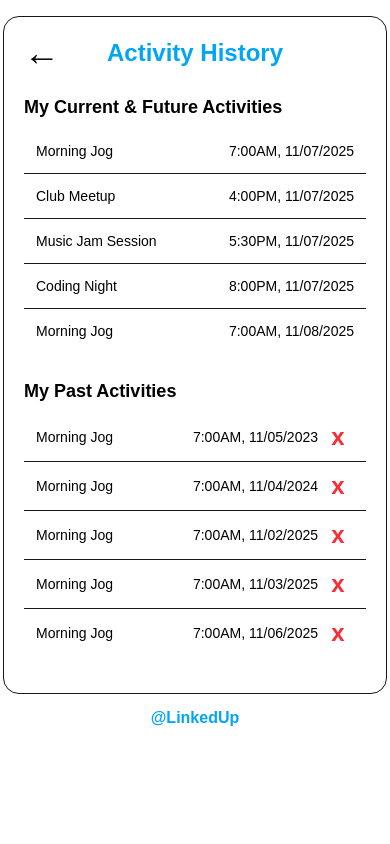
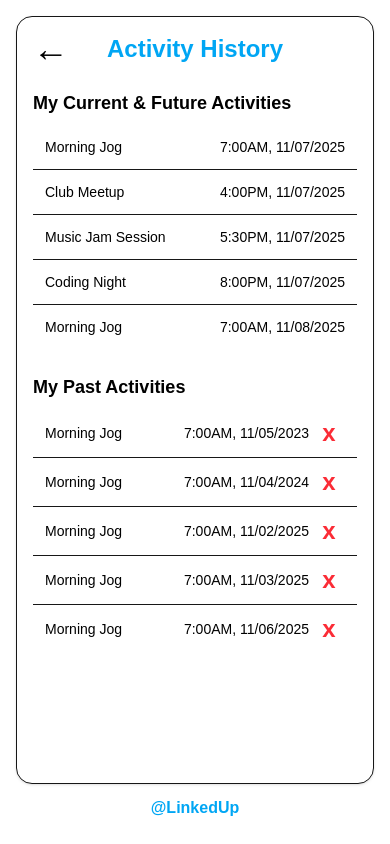
Before and after one commit to JianmingLinUMass/LinkedUp, a Next.js app in the folder linkedup/: page /activity-history in a window 390 px wide. Built offline with nearby package versions, Linux system fonts and the light colour scheme.

Commit message:
Fixed the problem where folding a table in Main page would cause the main panel to shrink, and added responsive design to the ActivityHistory page as well.

```diff
--- a/linkedup/app/activity-history/page.tsx
+++ b/linkedup/app/activity-history/page.tsx
@@ -113,8 +113,9 @@ export default function ActivityHistoryPage() {
     };
 
     return(
-        <div className='min-h-screen flex flex-col items-center bg-white'>
-            <main className='w-full max-w-sm rounded-2xl border bg-white p-5 mt-4 flex flex-col'>
+        <div className='min-h-screen flex flex-col bg-white px-4 py-4'>
+            <main className='flex-grow flex justify-center'>
+                <div className='w-full max-w-sm md:max-w-2xl lg:max-w-4xl xl:max-w-6xl rounded-2xl border bg-white p-4 md:p-8 shadow-sm min-h-[600px] md:min-h-[700px]'>
                     <div className='relative flex gap-5 items-center'>
                         <GoBackToMainPage/>
                         <h1 className='text-2xl font-bold text-sky-500 mx-auto'>
@@ -159,6 +160,7 @@ export default function ActivityHistoryPage() {
                             <ActivityPanel activity={rowSelected} onCancel={onCancelButtonClick}/>
                         )}
                     </section>
+                </div>
             </main>
 
             <footer className='text-4x1 font-bold text-sky-500 text-center mt-3 mb-2'>
--- a/linkedup/app/main/page.tsx
+++ b/linkedup/app/main/page.tsx
@@ -106,8 +106,8 @@ export default function MainPage() {
     }
 
     return(
-        <div className='min-h-screen flex flex-col bg-white px-4 py-4 md:justify-center md:px-0'>
-            <main className='flex-grow flex items-center justify-center'>
+        <div className='min-h-screen flex flex-col bg-white px-4 py-4'>
+            <main className='flex-grow flex justify-center'>
                 <div className='w-full max-w-sm md:max-w-2xl lg:max-w-4xl xl:max-w-6xl rounded-2xl border bg-white p-4 md:p-8 shadow-sm min-h-[600px] md:min-h-[700px]'>
                     <header className='flex gap-5 items-center justify-between pb-4 border-b text-gray-300'>
                         <div className='flex gap-5 items-center'>
```
Lines whose indentation alone changed are shown as unchanged.
